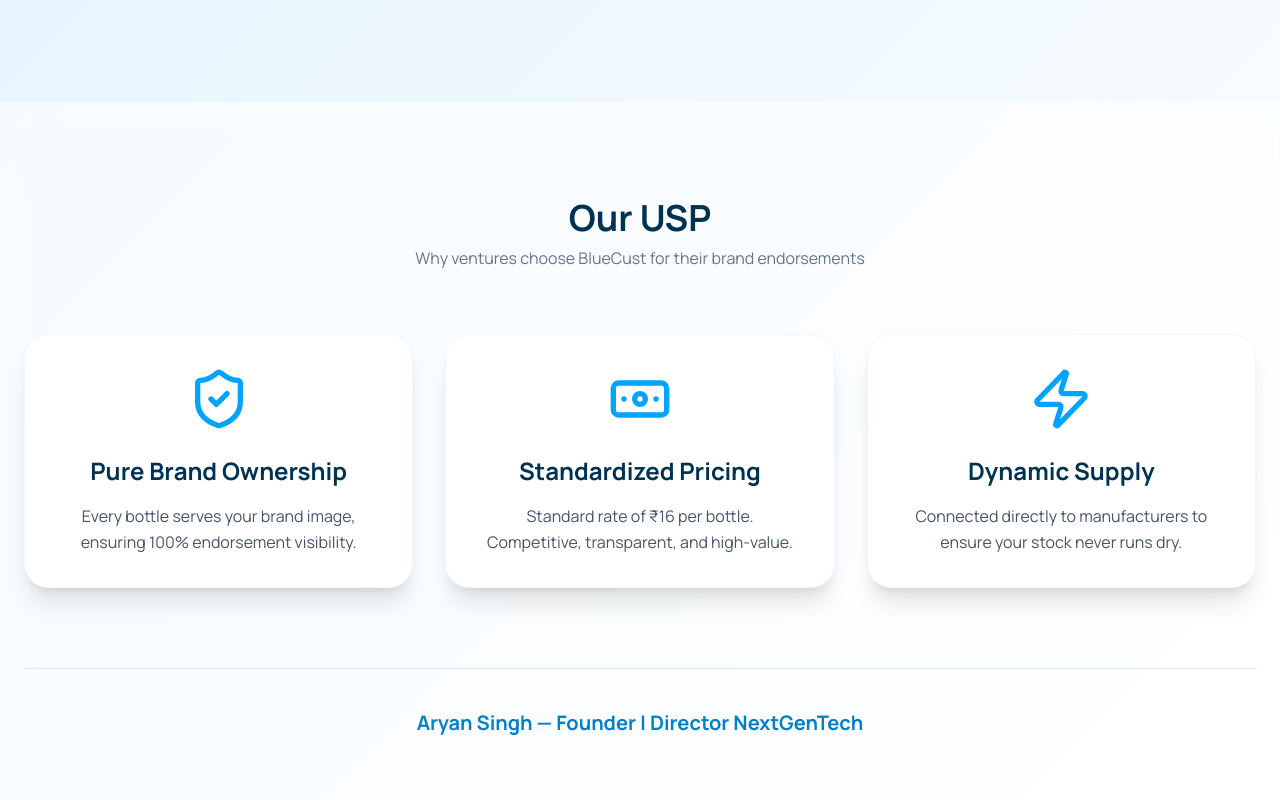
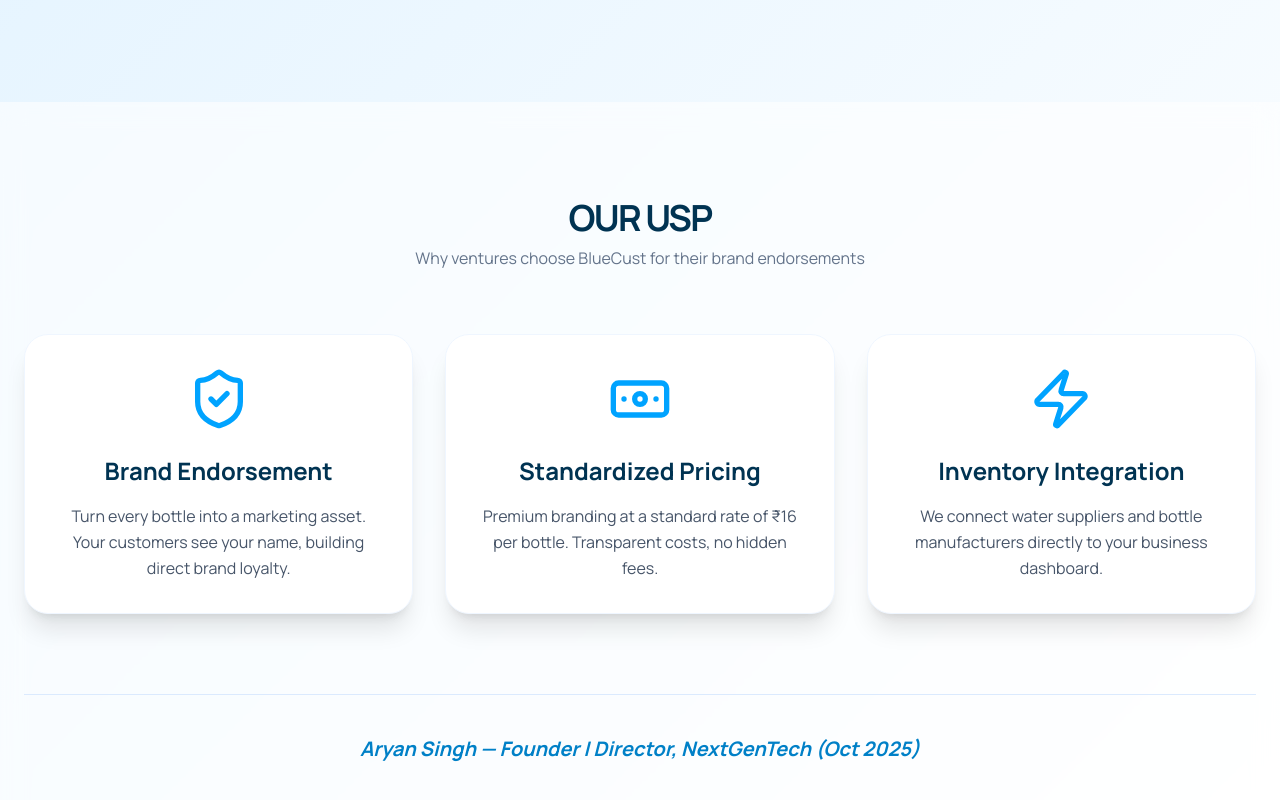
Before and after one commit to Aryyan7385/bluecust_frontend, a React (Create React App) app: page / in a window 1280 px wide. Shown: the part 566-1366 px from the top of the page. Built offline with nearby package versions, Linux system fonts and the light colour scheme.

Commit message:
Update LandingPage.js

```diff
--- a/src/pages/LandingPage.js
+++ b/src/pages/LandingPage.js
@@ -9,13 +9,9 @@
   const navigate = useNavigate();
   const { user } = useAuth();
 
-  const fadeInUp = {
-    hidden: { opacity: 0, y: 20 },
-    visible: { opacity: 1, y: 0 }
-  };
-
   return (
     <div className="min-h-screen bg-gradient-to-br from-primary-50 via-white to-blue-50">
+      {/* Navigation */}
       <nav className="fixed top-0 w-full z-50 backdrop-blur-lg bg-white/80 border-b border-slate-200/50 px-6 py-4 flex items-center justify-between">
         <div className="flex items-center space-x-2">
           <Droplet className="w-8 h-8 text-primary-500" />
@@ -31,36 +27,36 @@
         </div>
       </nav>
 
-      {/* Restore Original Hero */}
-      <section className="pt-32 pb-24 px-6 relative overflow-hidden text-center md:text-left">
+      {/* Original Hero Section Restored */}
+      <section className="pt-32 pb-24 px-6 relative overflow-hidden">
         <div className="max-w-7xl mx-auto grid md:grid-cols-2 gap-12 items-center relative z-10">
-          <motion.div initial="hidden" animate="visible" variants={fadeInUp}>
+          <motion.div initial={{ opacity: 0, y: 20 }} animate={{ opacity: 1, y: 0 }}>
             <h1 className="text-5xl lg:text-7xl font-syne font-bold text-primary-900 leading-tight mb-6">
               Build Your Brand <span className="block bg-gradient-to-r from-secondary-900 to-primary-500 bg-clip-text text-transparent">One Bottle at a Time</span>
             </h1>
             <p className="text-lg text-slate-600 mb-8 max-w-lg">Stop promoting other brands. Claim your identity with custom hydration solutions for your hotel or restaurant.</p>
-            <Button onClick={() => navigate('/register')} className="rounded-full bg-primary text-white font-bold px-8 py-6 text-lg shadow-xl">Start Branding Now <ArrowRight className="ml-2"/></Button>
+            <Button onClick={() => navigate('/register')} className="rounded-full bg-primary text-white font-bold px-8 py-6 text-lg shadow-xl hover:scale-105 transition-transform">Start Branding Now <ArrowRight className="ml-2"/></Button>
           </motion.div>
           <motion.div initial={{ opacity: 0, scale: 0.8 }} animate={{ opacity: 1, scale: 1 }}>
-            <img src="https://images.unsplash.com/photo-1638688569176-5b6db19f9d2a?auto=format&fit=crop&q=80&w=800" alt="Mockup" className="w-full rounded-3xl shadow-2xl animate-float" />
+            <img src="https://images.unsplash.com/photo-1638688569176-5b6db19f9d2a?auto=format&fit=crop&q=80&w=800" alt="Original Bottle Image" className="w-full rounded-3xl shadow-2xl animate-float" />
           </motion.div>
         </div>
       </section>
 
-      {/* NEW: Our USP Section (Discarded Founder Section) */}
+      {/* NEW: USP Section (Replaces Founder Section) */}
       <section className="py-24 px-6 bg-white/60 backdrop-blur-md">
         <div className="max-w-7xl mx-auto">
           <div className="text-center mb-16">
-            <h2 className="text-4xl font-syne font-bold text-primary-900">Our USP</h2>
+            <h2 className="text-4xl font-syne font-bold text-primary-900 uppercase tracking-tighter">Our USP</h2>
             <p className="text-slate-500 mt-2">Why ventures choose BlueCust for their brand endorsements</p>
           </div>
           <div className="grid md:grid-cols-3 gap-8">
             {[
-              { icon: ShieldCheck, title: "Pure Brand Ownership", desc: "Every bottle serves your brand image, ensuring 100% endorsement visibility." },
-              { icon: Banknote, title: "Standardized Pricing", desc: "Standard rate of ₹16 per bottle. Competitive, transparent, and high-value." },
-              { icon: Zap, title: "Dynamic Supply", desc: "Connected directly to manufacturers to ensure your stock never runs dry." }
+              { icon: ShieldCheck, title: "Brand Endorsement", desc: "Turn every bottle into a marketing asset. Your customers see your name, building direct brand loyalty." },
+              { icon: Banknote, title: "Standardized Pricing", desc: "Premium branding at a standard rate of ₹16 per bottle. Transparent costs, no hidden fees." },
+              { icon: Zap, title: "Inventory Integration", desc: "We connect water suppliers and bottle manufacturers directly to your business dashboard." }
             ].map((item, i) => (
-              <div key={i} className="p-8 bg-white rounded-3xl shadow-xl border border-blue-50 text-center hover:scale-105 transition-all">
+              <div key={i} className="p-8 bg-white rounded-3xl shadow-xl border border-blue-50 text-center hover:shadow-2xl transition-shadow">
                 <item.icon className="w-16 h-16 text-primary-500 mx-auto mb-6" />
                 <h3 className="text-2xl font-bold text-primary-900 mb-4">{item.title}</h3>
                 <p className="text-slate-600 leading-relaxed">{item.desc}</p>
@@ -68,11 +64,12 @@
             ))}
           </div>
           <div className="mt-20 text-center border-t border-blue-100 pt-10">
-             <p className="text-xl font-syne font-bold text-primary-600">Aryan Singh — Founder | Director NextGenTech</p>
+             <p className="text-xl font-syne font-bold text-primary-600 italic">Aryan Singh — Founder | Director, NextGenTech (Oct 2025)</p>
           </div>
         </div>
       </section>
     </div>
   );
 };
+
 export default LandingPage;
```
